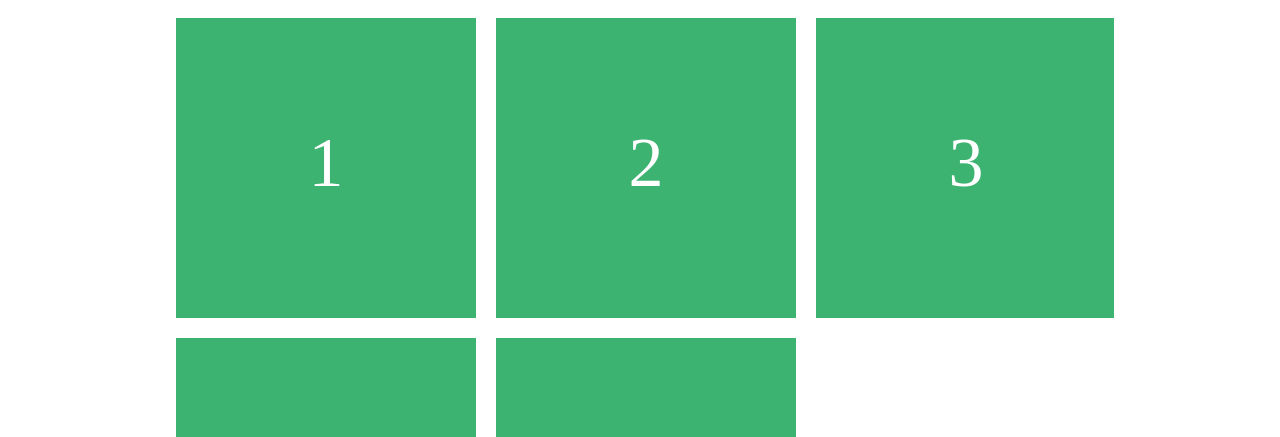
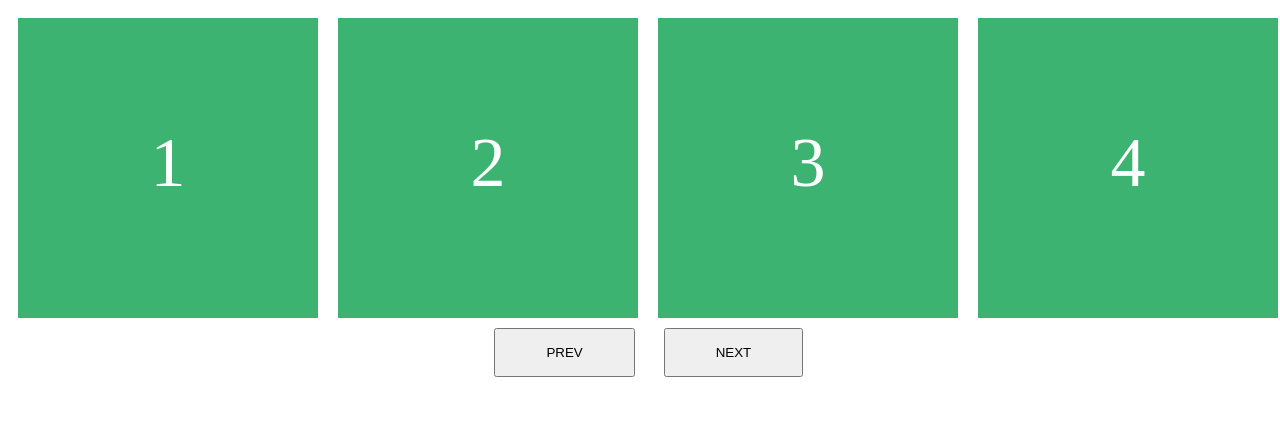
Before and after one commit to abiyevseymur/Slider, a plain HTML site: page index.html in a window 1280 px wide. Shown: the top 437 px of the page. Drawn offline with Linux system fonts and the light colour scheme.

Commit message:
Update style.css

```diff
--- a/css/style.css
+++ b/css/style.css
@@ -1,11 +1,12 @@
 .main{
     margin: 0 auto;
-     width: 75%;
+     width: 1280px;;
      overflow: hidden;
 }
 .head{
     position: relative;
-    width: 4000px;
+    width: 60000px;
+    transition:all 0.5s;
 
 }
 .pic{
@@ -23,7 +24,10 @@
     color: white;
 }
 .button{
-    padding: 20px;
-    left: 44%;
+    padding: 15px 50px;;
+    left: 38%;
     position: relative;
 }
+.left{
+    margin-left: 25px;
+}
```
